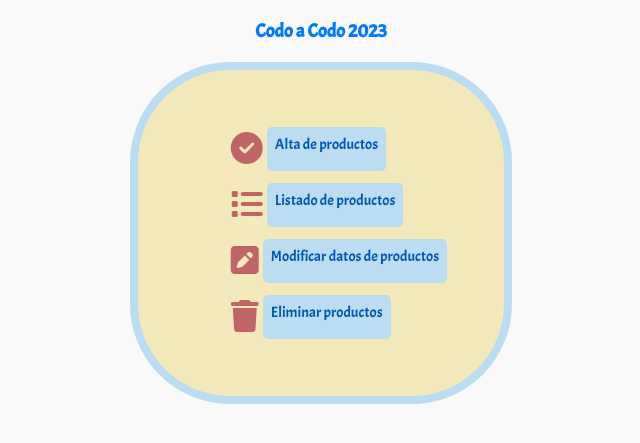
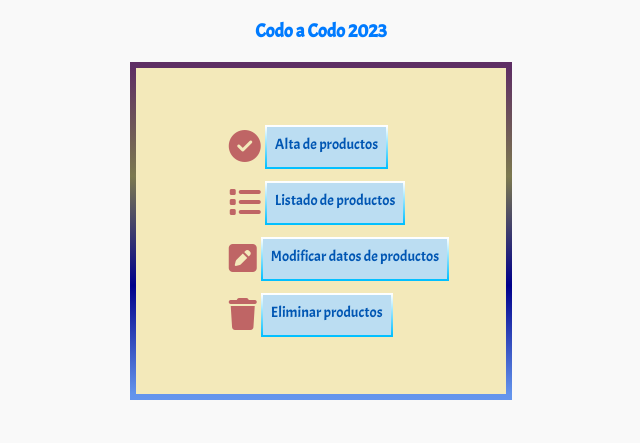
Before and after one commit to claudiomdangelo/miapp, a plain HTML site: page final/index.html in a window 1280 px wide. Shown: the part 65-508 px from the top of the page, without its empty margins (319-959 px from the left). Drawn offline with Linux system fonts and the light colour scheme; a web font is replaced by a local one.

Commit message:
sandra rama modif

```diff
--- a/final/estilos.css
+++ b/final/estilos.css
@@ -39,8 +39,10 @@ table {
     margin: 0 auto;
     padding: 50px;
     background-color: #f3e9ba;
-    border: 8px solid #bbddf2;
-    border-radius: 100px;
+    border-image: linear-gradient(#5e2e64,#7c794f, darkblue, CornflowerBlue) 1 ;
+    border-width: 6px;
+    border-style: solid;
+    border-radius: 0.4em;
 }
 
 label {
@@ -90,7 +92,10 @@ a {
     margin:4px;
     background-color: #bbddf2;
     color: #0056b3;
-    border: none;
+    border-image: linear-gradient(#ffff, DeepSkyBlue) 1 ;
+    border-width: 2px;
+    border-style: solid;
+    border-radius: 0.4em;
     border-radius: 5px;
     cursor: pointer;
     text-decoration: none;
```
